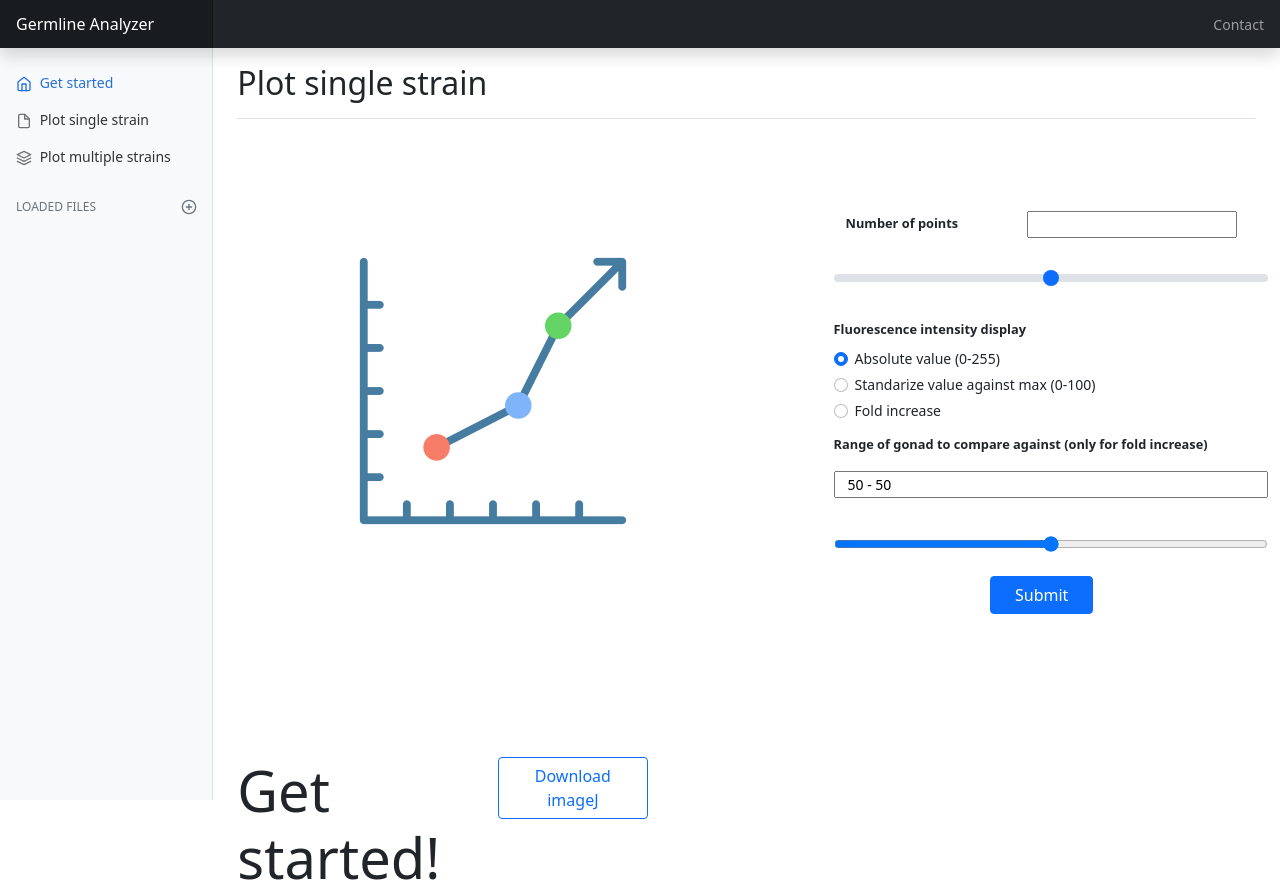
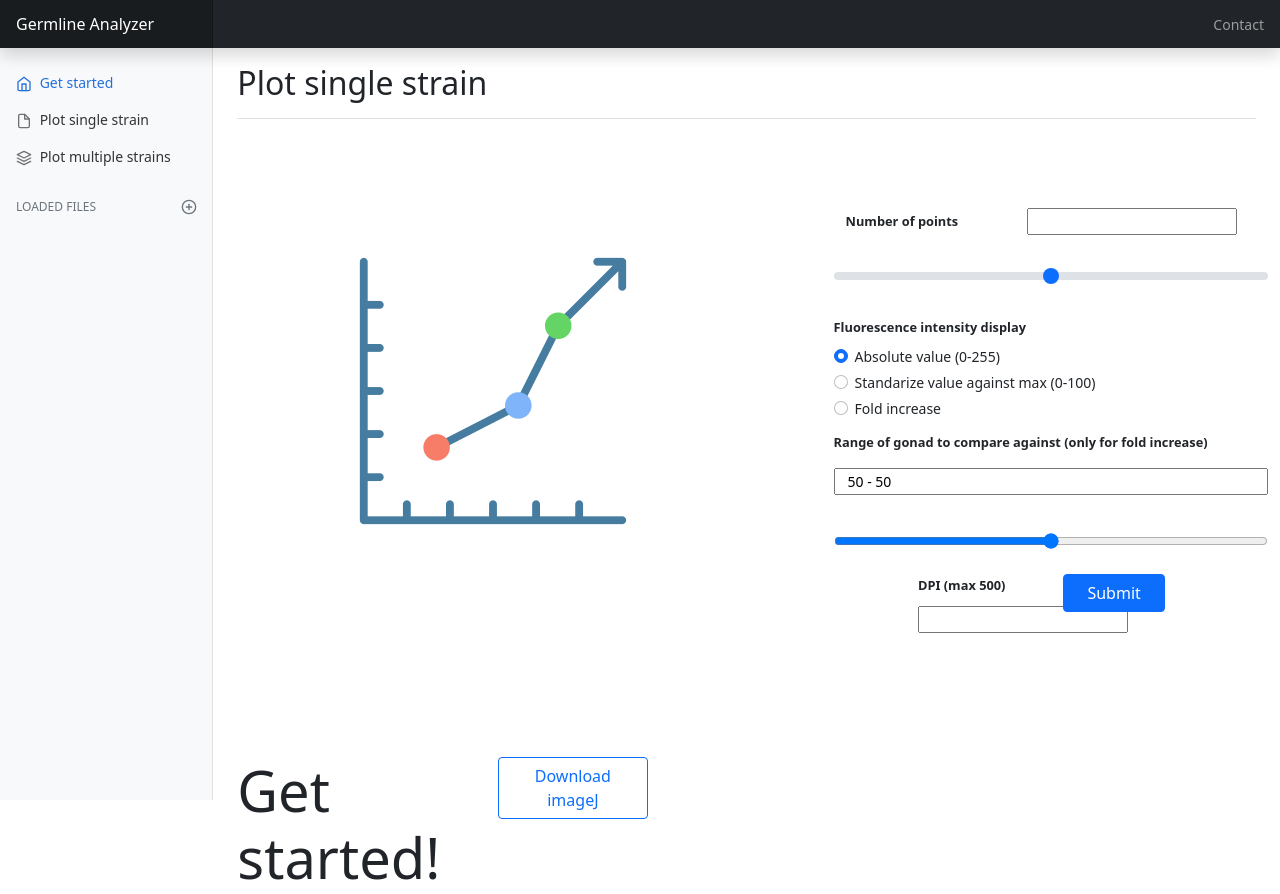
Before and after one commit to dpuertamartos/Germline-Analyzer, a Flask app: template new_webapp/templates/plot.html in a window 1280 px wide. Shown: the top 894 px of the page. Run offline with Flask 2, Linux system fonts and the light colour scheme; the template is opened without the code that fills it, so the values that code supplies are empty; parts of the project's set-up code (start-up, migrations or seed data) failed here and were passed over; some libraries are stand-ins or nearby versions.

Commit message:
grapher can now receive DPI webpage form can now receive DPI selected by user(max 500)

```diff
--- a/new_webapp/dataframe.py
+++ b/new_webapp/dataframe.py
@@ -126,10 +126,11 @@
         print("filenames", self.filenames)
         return self.df
 
-file = "./Values/Libro1.csv"
-print(read_mitotic_file_into_average(file))
-
+# file = "./Values/Libro1.csv"
+# print(read_mitotic_file_into_average(file))
+#
 # from grapher import plotGermline, convert_plot_to_png, encode_png_to_base64
+#
 #
 # files = ["./Values/Values1.csv", "./Values/Values2.csv"]
 # d= files_to_dictionary(files)
@@ -137,8 +138,8 @@
 # germline = GermlineAnalyzer(d, standarized=False, number_of_points=33, percentage_for_fold_increase=[0.00, 0.04])
 # germline2 = GermlineAnalyzer(d, standarized=False, number_of_points=33, percentage_for_fold_increase=[0.00, 0.04])
 # fig = plotGermline([germline.process(), germline2.process()], title="PRUEBA",
-#              strain_name_list=["MES-4", "MES-4 falso"],
-#              file_namelist_list=[files, files[0:3]])
+#               strain_name_list=["MES-4", "MES-4 falso"],
+#               file_namelist_list=[files,files], dpi=200)
 # png = convert_plot_to_png(fig)
 # encode_png_to_base64(png)
 
--- a/new_webapp/grapher.py
+++ b/new_webapp/grapher.py
@@ -8,11 +8,13 @@
 #TODO: X and Y labels?
 standard_colors = [[0, 0.4470, 0.7410],[0.8500, 0.3250, 0.0980],[0.4660, 0.6740, 0.1880],[0.6350, 0.0780, 0.1840],[0.4940, 0.1840, 0.5560],[0.3010, 0.7450, 0.9330],[0.9290, 0.6940, 0.1250]]
 
-def plotGermline(df, title="no title", strain_name_list=["NO TITLE"],file_namelist_list=["None"], mitotic_mode = False, strains_mitotic_percentage=["32","25"], strains_error=["5","3"]):
+def plotGermline(df, title="no title", strain_name_list=["NO TITLE"],file_namelist_list=["None"], mitotic_mode = False, strains_mitotic_percentage=["32","25"], strains_error=["5","3"],
+                 dpi=200):
     v = 100 / len(df[0].average)
 
     if mitotic_mode:
-        fig, axis = plt.subplots(2, constrained_layout=True, gridspec_kw={'height_ratios': [len(strain_name_list), 20]})
+        fig, axis = plt.subplots(2, constrained_layout=True,
+                                 gridspec_kw={'height_ratios': [len(strain_name_list), 20]}, dpi=dpi)
         # axis[1].set_title(f'{title}')
         for i, df in enumerate(df):
             print(df.index, v, "df.index*v", df.index * v)
@@ -33,7 +35,7 @@
         axis[0].xaxis.set_visible(False)
 
     else:
-        fig, axis = plt.subplots(1, constrained_layout = True)
+        fig, axis = plt.subplots(1, constrained_layout = True, dpi=dpi)
         for i, df in enumerate(df):
             print(df.index, v, "df.index*v", df.index * v)
             axis.errorbar(df.index * v, df.average, df.stddev,
--- a/new_webapp/main.py
+++ b/new_webapp/main.py
@@ -42,7 +42,6 @@
     global cache
     if request.method == 'POST':
         # TODO: Store dataframes in database then retrieve them for each plot configuration
-        # TODO 2.5: Fix bug when 2 mitotic graph uploaded
         # TODO 3: Improve grapher options
         # TODO 4: Reorganize imports , .env, .gitignore and all
         # TODO 5: Fix all redirects
@@ -80,6 +79,7 @@
         if mitotic_graph:
             return redirect(url_for('mitotic_graph',strains=strainnumber))
         else:
+            session["mitotic_mode"] = "False"
             return redirect(url_for('plot', strains=strainnumber))
 
     return render_template('multiplestrains_plot.html', lines=strainnumber)
@@ -127,6 +127,9 @@
         option_switch = request.form.get('flexswitch2')
         mitotic_switched_on = option_switch == "on"
         points = request.form.get("number_of_points")
+        dpi = int(request.form.get("dpi"))
+        if dpi > 500:
+            dpi = 500
         option = request.form.getlist('flexRadioDefault')
         std = option[0] == "std"
         fld = option[0] == "fold"
@@ -154,17 +157,18 @@
                            strain_name_list=strain_name_list,
                            file_namelist_list=files_list_list,
                            mitotic_mode=mitotic_switched_on,
-                           strains_mitotic_percentage=mitotic_graph_info, strains_error=mitotic_graph_error)
+                           strains_mitotic_percentage=mitotic_graph_info, strains_error=mitotic_graph_error,
+                           dpi=dpi)
         png = convert_plot_to_png(fig)
         b64 = encode_png_to_base64(png)
 
         return render_template('plot.html', strains=strains, image=b64, files_list_list=files_list_list,
                                strain_name_list=strain_name_list, npoints=int(points), range_fold=per_fld,
-                               range_fold_1=int(range_start), range_fold_2=int(range_end), std=std, fld=fld,
+                               range_fold_1=int(range_start), range_fold_2=int(range_end), std=std, fld=fld, dpi=dpi,
                                mitotic=mitotic_files_loaded, mitotic_switched_on=mitotic_switched_on)
 
     return render_template('plot.html', strains=strains, files_list_list=files_list_list,strain_name_list=strain_name_list,
-                           npoints=50, range_fold="0-4", range_fold_1=0, range_fold_2=4, std=False, fld=False,
+                           npoints=50, range_fold="0-4", range_fold_1=0, range_fold_2=4, std=False, fld=False, dpi=100,
                            mitotic=mitotic_files_loaded, mitotic_switched_on=True)
 
 if __name__ == "__main__":
--- a/new_webapp/templates/plot.html
+++ b/new_webapp/templates/plot.html
@@ -101,9 +101,13 @@
                   </div>
                   <div class="row justify-content-center">
                       <div class="col-sm-4">
-                      <p class="submitbuttoncontainer">
-                          <input type="submit" class="btn btn-primary submitbutton" value="Submit">
-                      </p>
+                          <label for="dpi_selector" class="form-label fTitle">DPI (max 500)</label>
+                          <input class="rangeValues" type="text" name="dpi" id="dpi_selector" value={{dpi}}>
+                      </div>
+                      <div class="col-sm-4">
+                          <p class="submitbuttoncontainer">
+                              <input type="submit" class="btn btn-primary submitbutton" value="Submit">
+                          </p>
                       </div>
                   </div>
               </form>
```
